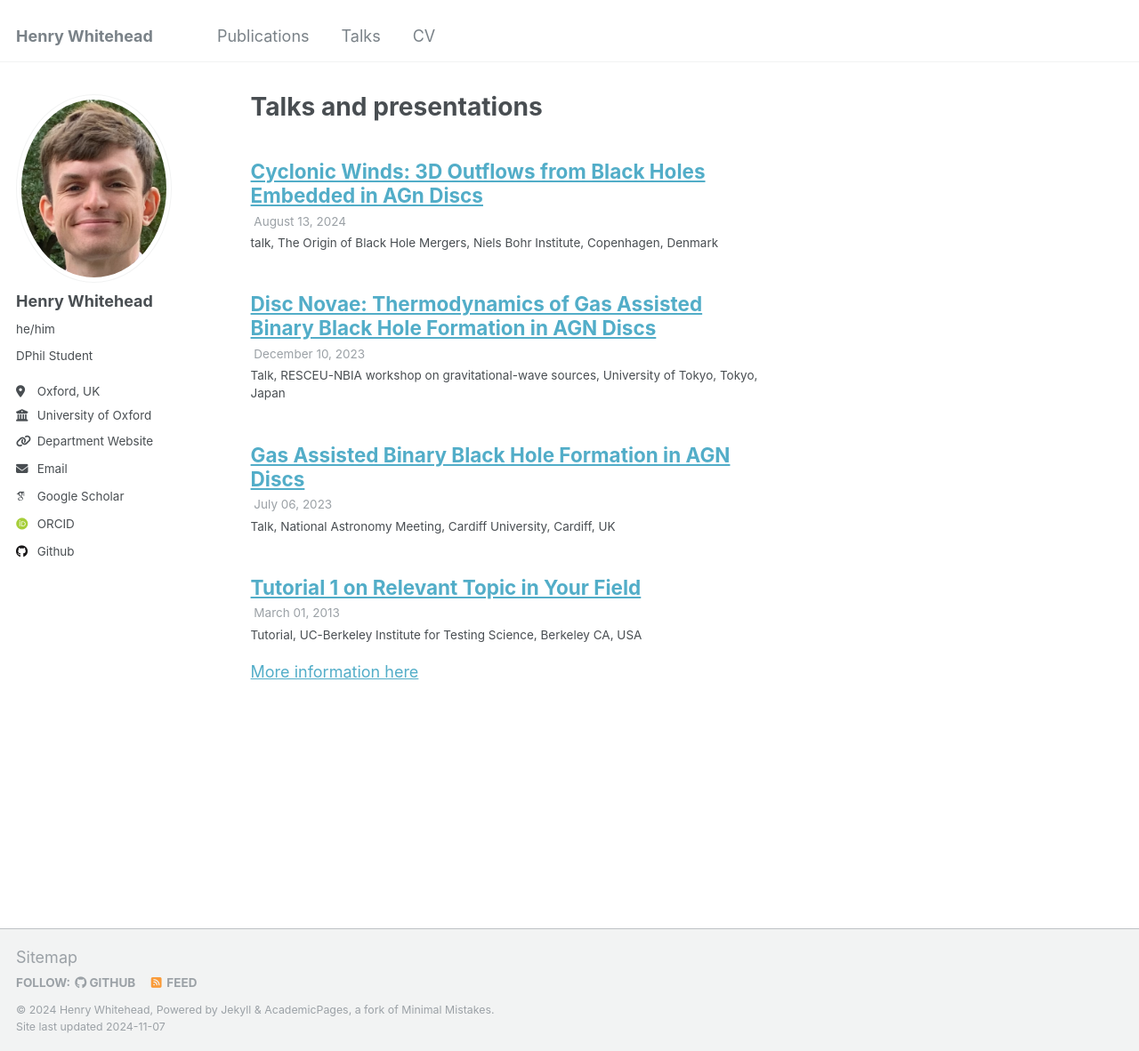
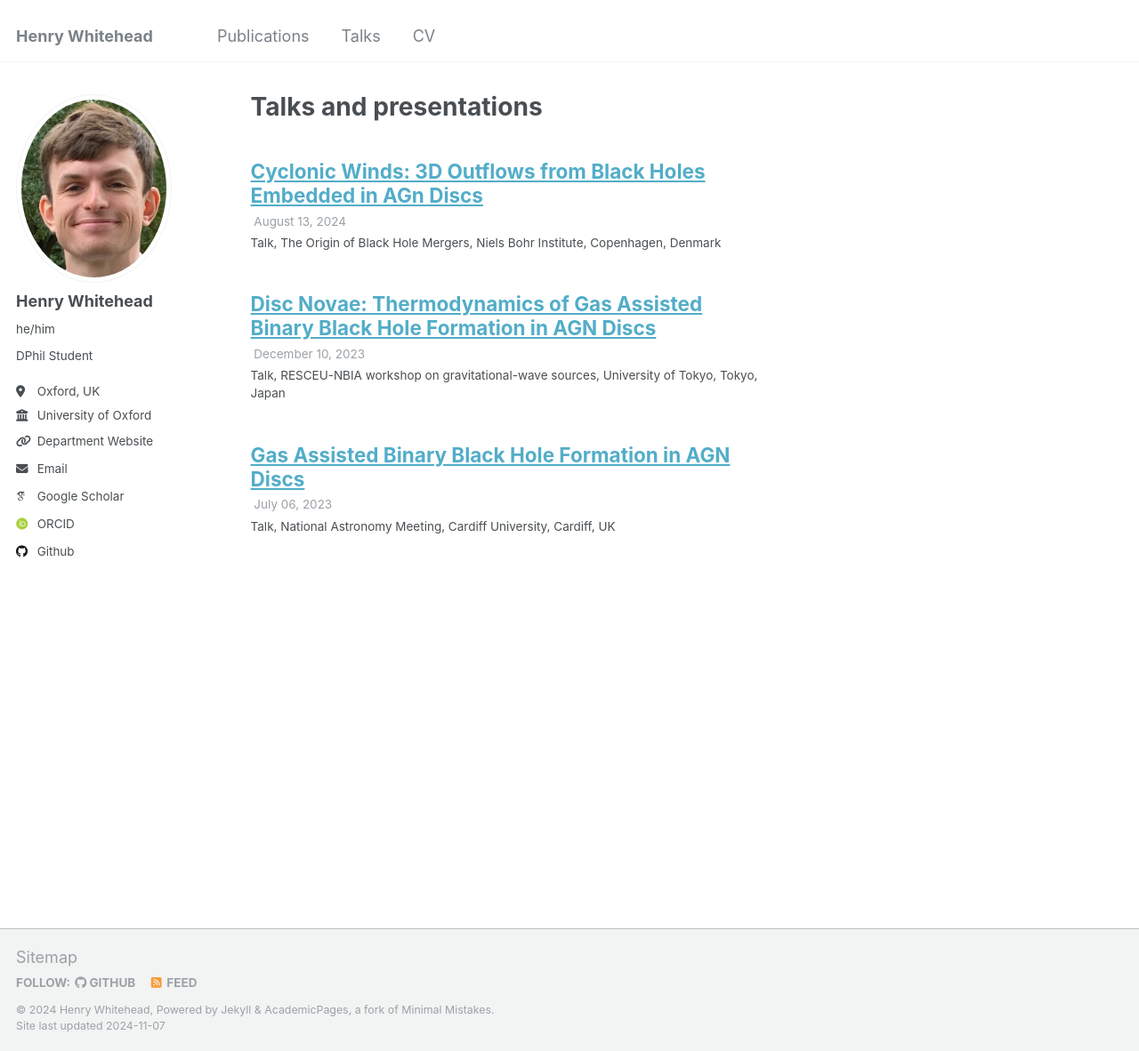
Before and after one commit to hwhitehead/hwhitehead.github.io, a Jekyll site: the page built from _pages/talks.html, in a window 1280 px wide and 1182 px high. Shown: the whole window at 89% size. Built offline with Jekyll 4.4.1, drawn with Linux system fonts in a browser that asks for light colours; some web fonts are replaced.

Commit message:
renamed talk files

```diff
--- a/_talks/2013-03-01-tutorial-1.md
+++ /dev/null
@@ -1,13 +0,0 @@
----
-title: "Tutorial 1 on Relevant Topic in Your Field"
-collection: talks
-type: "Tutorial"
-permalink: /talks/2013-03-01-tutorial-1
-venue: "UC-Berkeley Institute for Testing Science"
-date: 2013-03-01
-location: "Berkeley CA, USA"
----
-
-[More information here](http://exampleurl.com)
-
-This is a description of your tutorial, note the different field in type. This is a markdown files that can be all markdown-ified like any other post. Yay markdown!
```
Also changed, not shown: _talks/Copenhagen.md (renamed from _talks/2014-03-01-talk-3.md, +1 -1 lines), _talks/NAM.md (renamed from _talks/2012-03-01-talk-1.md), _talks/Tokyo.md (renamed from _talks/2014-02-01-talk-2.md).
